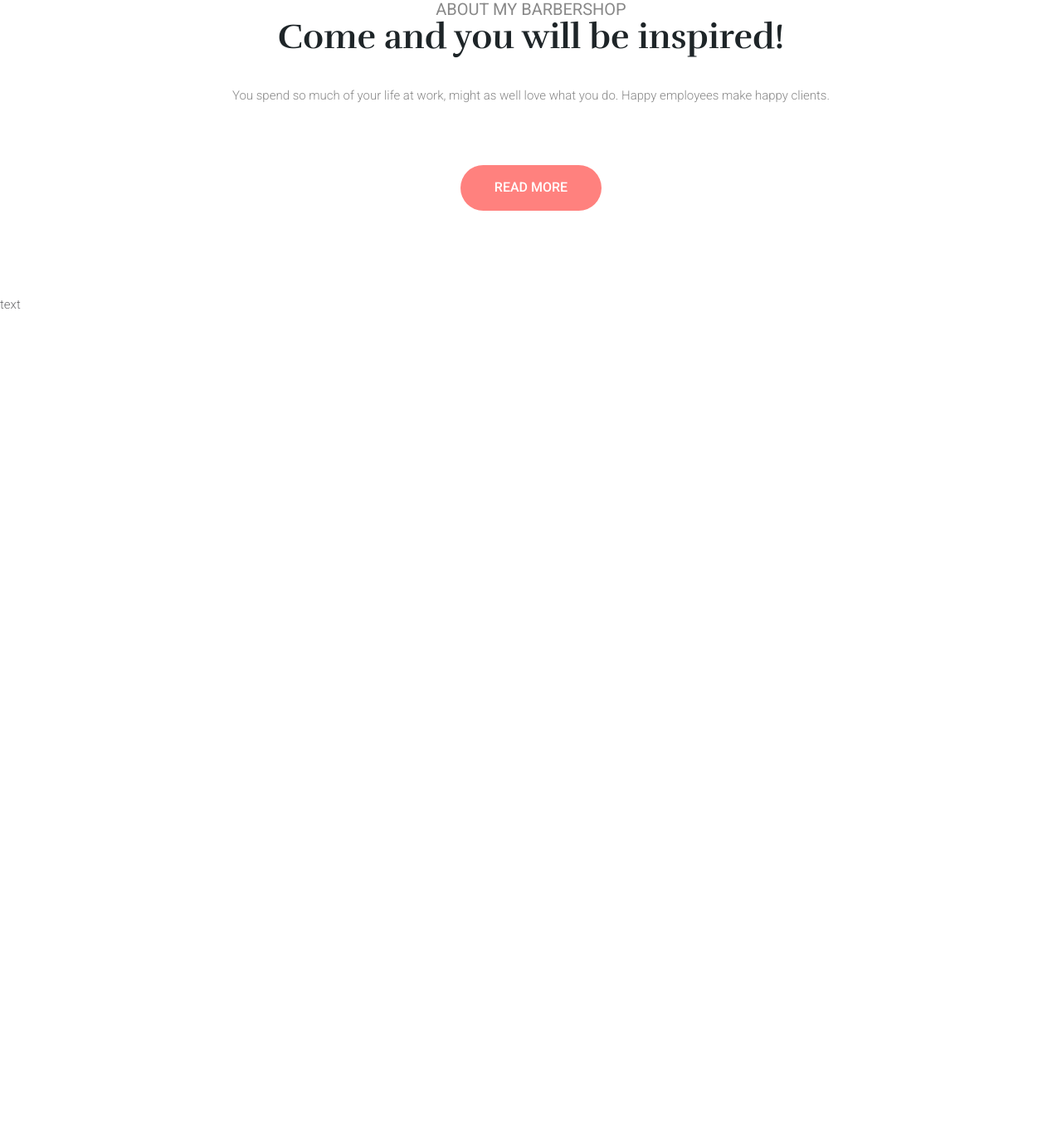
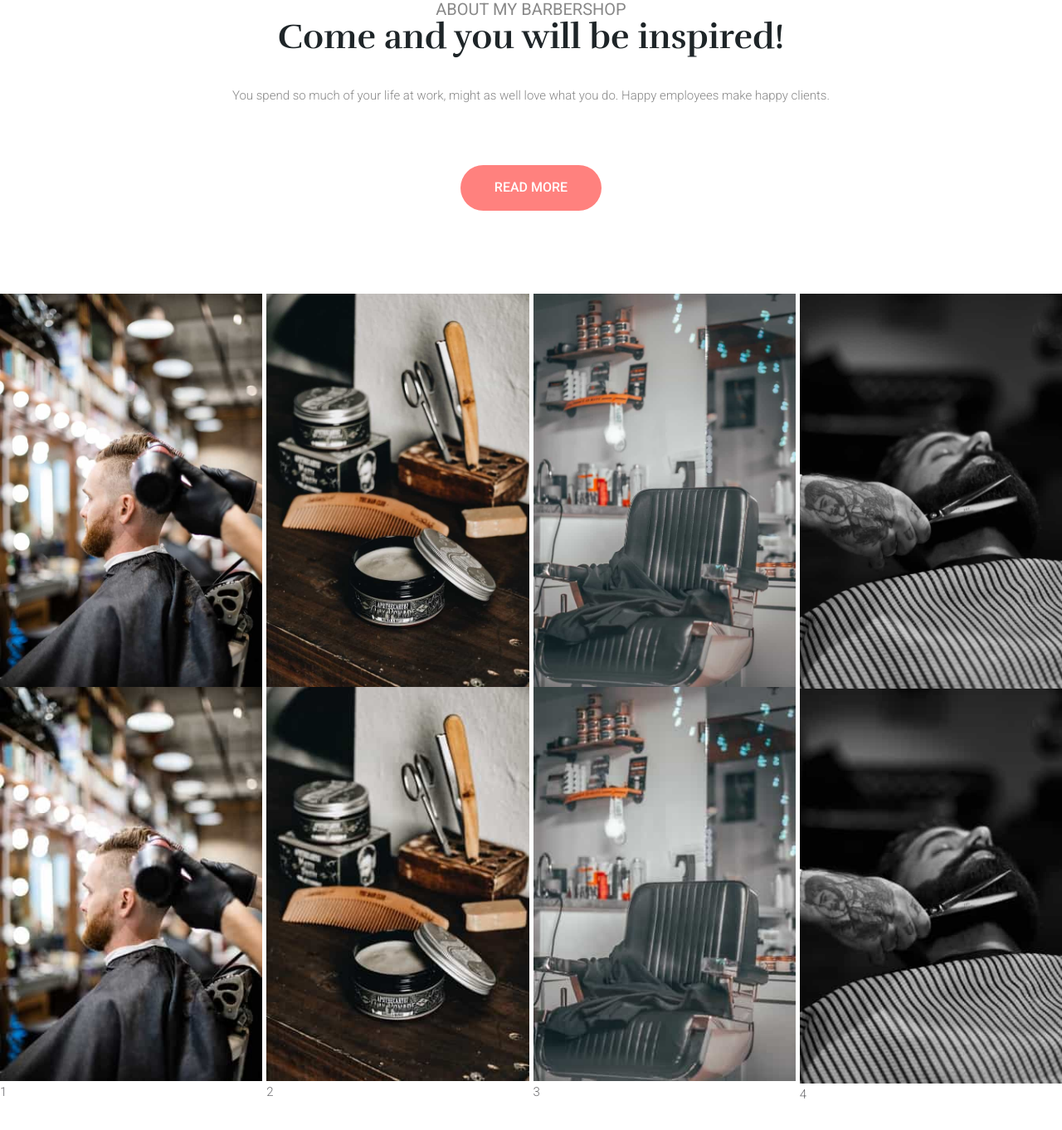
Before and after one commit to dev-from-cbd/bootstrap5, a plain HTML site: page index.html in a window 1280 px wide. Shown: the part 607-1969 px from the top of the page at 83% size. Before the commit the page ends 1038 px from the top, so only its background shows below. Drawn offline with nearby package versions, Linux system fonts and the light colour scheme.

Commit message:
css ++ html

```diff
--- a/css/styles.css
+++ b/css/styles.css
@@ -331,6 +331,40 @@ section {
 	}
 }
 
+.service .service-caro {
+	display: -webkit-box;
+	display: -ms-flexbox;
+	display: flex;
+
+	-ms-flex-wrap: wrap;
+	flex-wrap: wrap;
+
+	-webkit-box-pack: justify;
+	-ms-box-pack: justify;
+
+	justify-content: space-between;
+}
+
+.service .single-service {
+	-ms-flex-preferred-size: 25%;
+	flex-basis: 25%;
+	position: relative;
+}
+
+.service .single-service .single-hover {
+	background-color: rgba(255, 129, 126, 0.9);
+
+	display: -webkit-box;
+	display: -ms-flexbox;
+	display: flex;
+
+	-webkit-box-orient: vertical;
+
+	-webkit-box-direction: normal;
+
+	-ms-flex-direction: column;
+}
+
 @media screen and (min-width: 300px) {
 	.banner p {
 		padding-right: 183px;
--- a/index.html
+++ b/index.html
@@ -162,7 +162,47 @@
 
 			<section class="service">
 				<div class="service-caro owl-carousel">
-					text
+
+					<div class="single-service">
+						<img src="images/1.1.jpg" alt="1">
+						<div class="service-hover">
+							<img src="images/1.2.jpg" alt="preview 1">
+							<span>
+								1
+							</span>
+						</div>
+					</div>
+
+					<div class="single-service">
+						<img src="images/2.1.jpg" alt="2">
+						<div class="service-hover">
+							<img src="images/2.2.jpg" alt="preview 2">
+							<span>
+								2
+							</span>
+						</div>
+					</div>
+
+					<div class="single-service">
+						<img src="images/3.1.jpg" alt="3">
+						<div class="service-hover">
+							<img src="images/3.2.jpg" alt="preview 3">
+							<span>
+								3
+							</span>
+						</div>
+					</div>
+
+					<div class="single-service">
+						<img src="images/4.1.jpg" alt="4">
+						<div class="service-hover">
+							<img src="images/4.2.jpg" alt="preview 4">
+							<span>
+								4
+							</span>
+						</div>
+					</div>
+
 				</div>
 			</section>
 
```
Also changed, not shown: images/1.1.jpg (added), images/1.2.jpg (added), images/1.jpg (added), images/2.1.jpg (added), images/2.2.jpg (added), images/3.1.jpg (added), images/3.2.jpg (added), images/4.1.jpg (added), images/4.2.jpg (added), images/4.jpg (added), images/second.webp (deleted), 2 other files.
